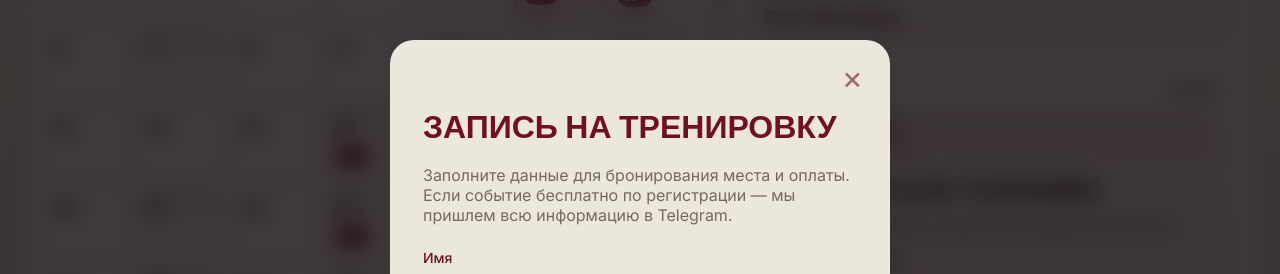
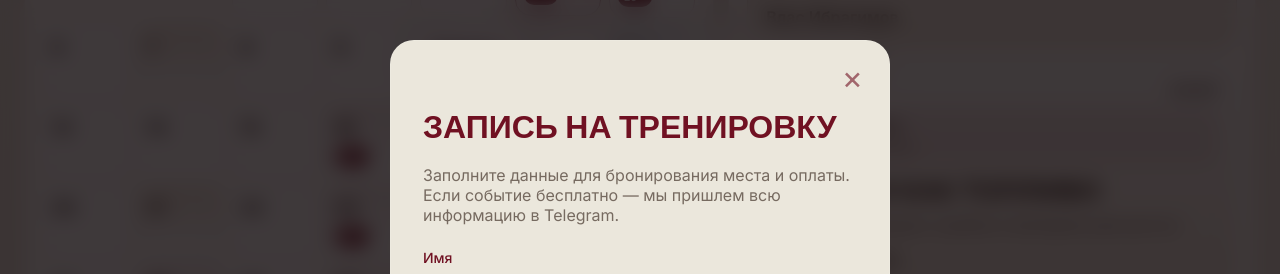
Before and after one commit to RRK-MSK/RRK, a Next.js app in the folder frontend/: page / in a window 1280 px wide. Both pictures are taken after a click on the button "ЗАПИСАТЬСЯ". Shown: the part 3303-3577 px from the top of the page. Built offline with nearby package versions, Linux system fonts and the light colour scheme; no server answers; the database is empty.

Commit message:
fix: update free event text in booking modal

```diff
--- a/frontend/src/components/site/booking-modal.tsx
+++ b/frontend/src/components/site/booking-modal.tsx
@@ -63,7 +63,7 @@ export function BookingModal({ events, isOpen, onClose }: BookingModalProps) {
         ) : (
           <>
             <h2>Запись на тренировку</h2>
-            <p>Заполните данные для бронирования места и оплаты. Если событие бесплатно по регистрации — мы пришлем всю информацию в Telegram.</p>
+            <p>Заполните данные для бронирования места и оплаты. Если событие бесплатно — мы пришлем всю информацию в Telegram.</p>
 
             <form onSubmit={handleSubmit} className="booking-form">
           <div className="booking-field">
```
